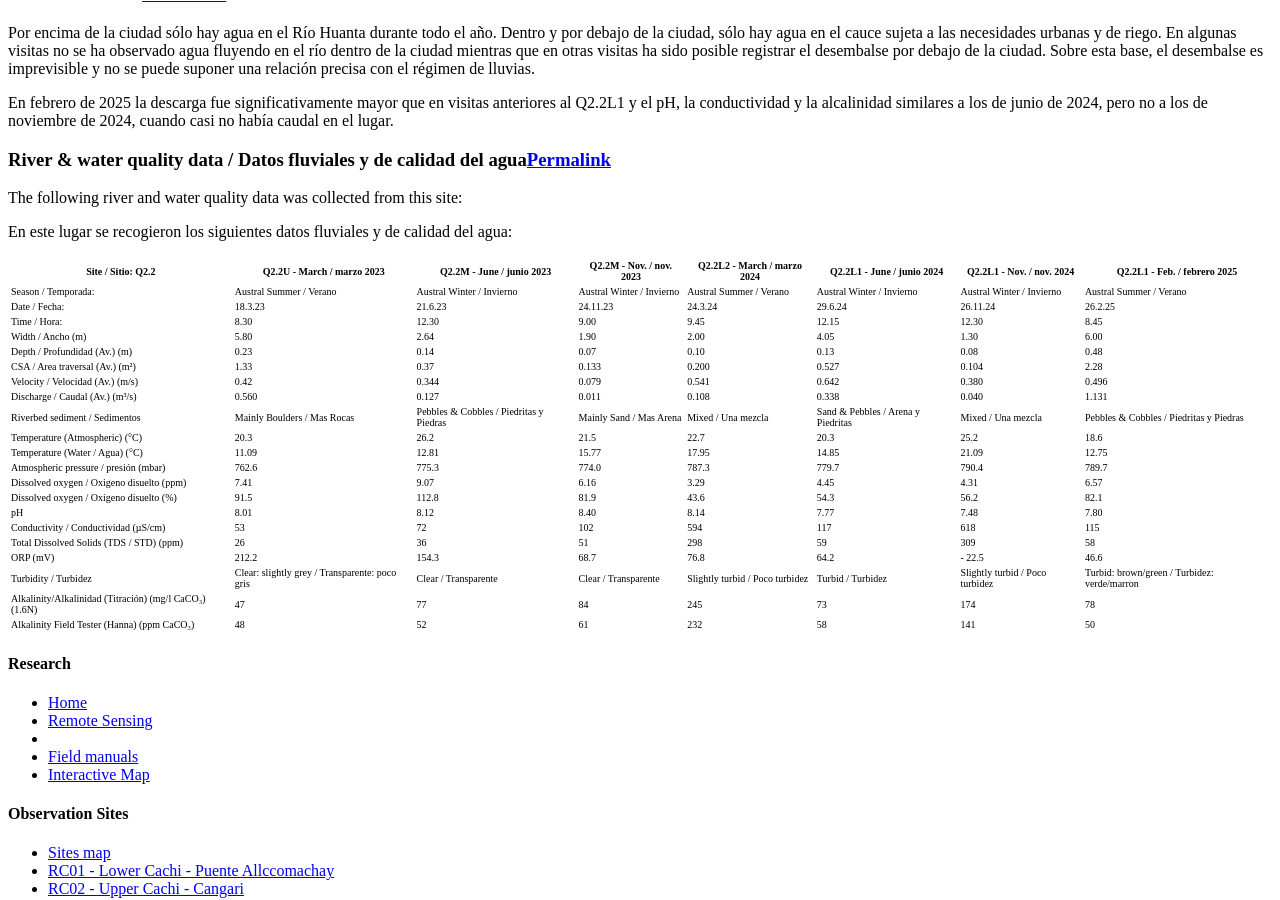
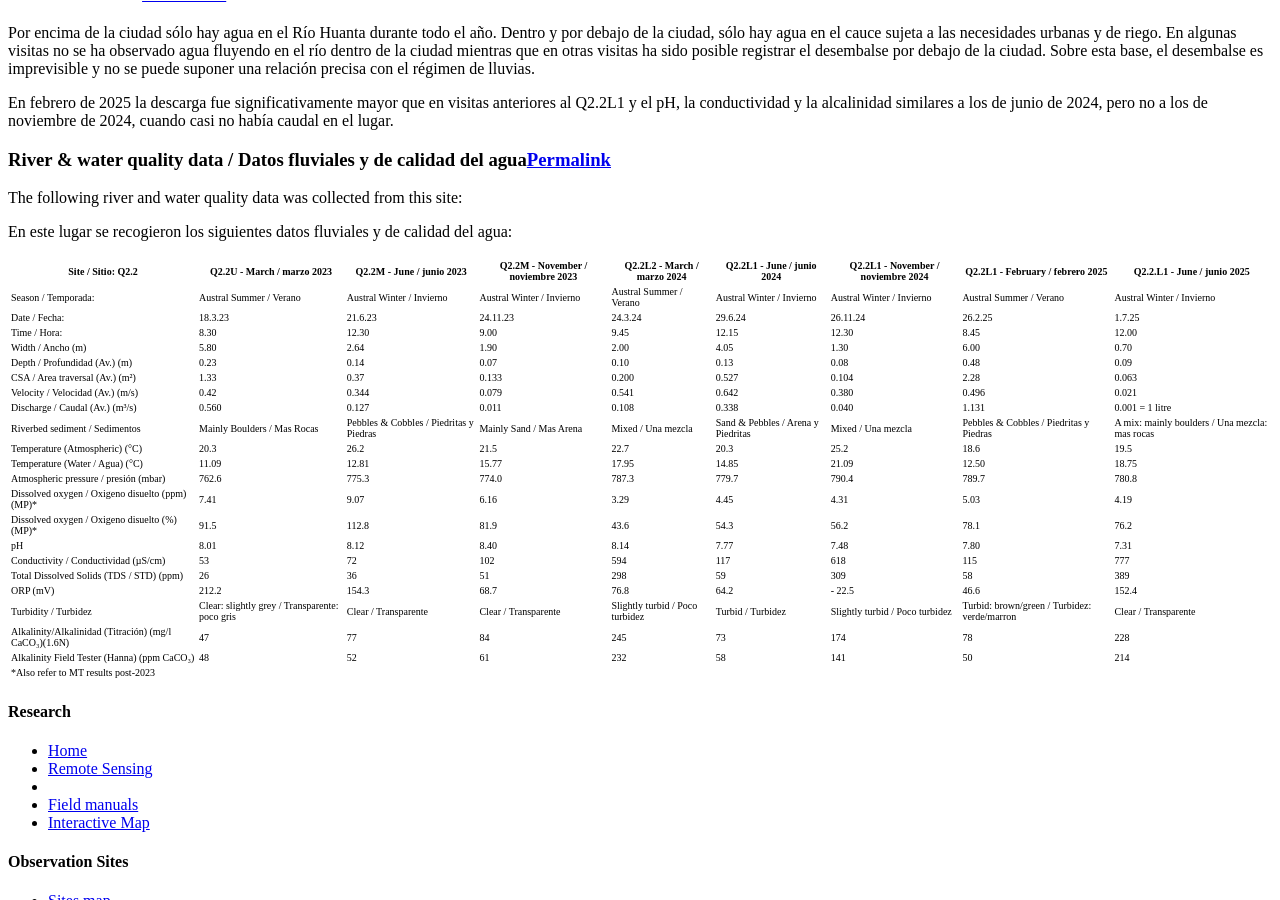
Before and after one commit to HVLepage/cavep-unah, a Jekyll site: the page built from _docs/site-network/Q2_2.md, in a window 1280 px wide and 900 px high, scrolled down 8541 px. Built offline with Jekyll 4.4.1, drawn with Linux system fonts in a browser that asks for light colours; comment, search, counter and statistics services are not loaded.

Commit message:
Update Q2_2.md

```diff
--- a/_docs/site-network/Q2_2.md
+++ b/_docs/site-network/Q2_2.md
@@ -164,26 +164,27 @@ The following river and water quality data was collected from this site:
 
 En este lugar se recogieron los siguientes datos fluviales y de calidad del agua:
 
-|     Site / Sitio: Q2.2                                         |     Q2.2U - March / marzo 2023                          |     Q2.2M - June / junio 2023                  |     Q2.2M - Nov. / nov. 2023    |      Q2.2L2 - March / marzo 2024       |     Q2.2L1 - June / junio 2024            |     Q2.2L1 - Nov. / nov. 2024    |     Q2.2L1 - Feb. / febrero 2025                |
-|----------------------------------------------------------------|---------------------------------------------------------|------------------------------------------------|------------------------------------------|----------------------------------------|-------------------------------------------|-------------------------------------------|-----------------------------------------------------|
-|     Season / Temporada:                                        |     Austral Summer / Verano                             |     Austral Winter / Invierno                  |     Austral Winter / Invierno            |     Austral Summer / Verano            |     Austral Winter / Invierno             |     Austral Winter / Invierno             |     Austral Summer / Verano                         |
-|     Date / Fecha:                                              |     18.3.23                                             |     21.6.23                                    |     24.11.23                             |     24.3.24                            |     29.6.24                               |     26.11.24                              |     26.2.25                                         |
-|     Time / Hora:                                               |     8.30                                                |     12.30                                      |     9.00                                 |     9.45                               |     12.15                                 |     12.30                                 |     8.45                                            |
-|     Width / Ancho (m)                                          |     5.80                                                |     2.64                                       |     1.90                                 |     2.00                               |     4.05                                  |     1.30                                  |     6.00                                            |
-|     Depth / Profundidad (Av.) (m)                              |     0.23                                                |     0.14                                       |     0.07                                 |     0.10                               |     0.13                                  |     0.08                                  |     0.48                                            |
-|     CSA / Area traversal (Av.) (m²)                            |     1.33                                                |     0.37                                       |     0.133                                |     0.200                              |     0.527                                 |     0.104                                 |     2.28                                            |
-|     Velocity / Velocidad    (Av.) (m/s)                        |     0.42                                                |     0.344                                      |     0.079                                |     0.541                              |     0.642                                 |     0.380                                 |     0.496                                           |
-|     Discharge / Caudal (Av.) (m³/s)                            |     0.560                                               |     0.127                                      |     0.011                                |     0.108                              |     0.338                                 |     0.040                                 |     1.131                                           |
-|     Riverbed sediment / Sedimentos                             |     Mainly Boulders / Mas  Rocas                        |     Pebbles & Cobbles / Piedritas y Piedras    |     Mainly Sand / Mas Arena              |     Mixed / Una mezcla                 |     Sand & Pebbles / Arena y Piedritas    |     Mixed / Una mezcla                    |     Pebbles & Cobbles / Piedritas y Piedras         |
-|     Temperature (Atmospheric) (°C)                             |     20.3                                                |     26.2                                       |     21.5                                 |     22.7                               |     20.3                                  |     25.2                                  |     18.6                                            |
-|     Temperature (Water / Agua) (°C)                            |     11.09                                               |     12.81                                      |     15.77                                |     17.95                              |     14.85                                 |     21.09                                 |     12.75                                           |
-|     Atmospheric pressure / presión (mbar)                      |     762.6                                               |     775.3                                      |     774.0                                |     787.3                              |     779.7                                 |     790.4                                 |     789.7                                           |
-|     Dissolved oxygen /   Oxigeno disuelto (ppm)                |     7.41                                                |     9.07                                       |     6.16                                 |     3.29                               |     4.45                                  |     4.31                                  |     6.57                                            |
-|     Dissolved oxygen / Oxigeno disuelto (%)                    |     91.5                                                |     112.8                                      |     81.9                                 |     43.6                               |     54.3                                  |     56.2                                  |     82.1                                            |
-|     pH                                                         |     8.01                                                |     8.12                                       |     8.40                                 |     8.14                               |     7.77                                  |     7.48                                  |     7.80                                            |
-|     Conductivity / Conductividad (µS/cm)                       |     53                                                  |     72                                         |     102                                  |     594                                |     117                                   |     618                                   |     115                                             |
-|     Total Dissolved Solids (TDS / STD)  (ppm)                  |     26                                                  |     36                                         |     51                                   |     298                                |     59                                    |     309                                   |     58                                              |
-|     ORP (mV)                                                   |     212.2                                               |     154.3                                      |     68.7                                 |     76.8                               |     64.2                                  |     - 22.5                                |     46.6                                            |
-|     Turbidity / Turbidez                                       |     Clear: slightly grey / Transparente:   poco gris    |     Clear / Transparente                       |     Clear / Transparente                 |     Slightly turbid / Poco turbidez    |     Turbid / Turbidez                     |     Slightly turbid / Poco turbidez       |     Turbid: brown/green / Turbidez: verde/marron    |
-|     Alkalinity/Alkalinidad   (Titración) (mg/l CaCO₃)(1.6N)    |     47                                                  |     77                                         |     84                                   |     245                                |     73                                    |     174                                   |     78                                              |
-|     Alkalinity Field Tester (Hanna) (ppm CaCO₃)                |     48                                                  |     52                                         |     61                                   |     232                                |     58                                    |     141                                   |     50                                              |
+|     Site / Sitio: Q2.2                                       |     Q2.2U   - March / marzo 2023                        |     Q2.2M   - June / junio 2023                |     Q2.2M   - November / noviembre 2023    |      Q2.2L2 - March / marzo 2024         |     Q2.2L1   - June / junio 2024          |     Q2.2L1   - November / noviembre 2024    |     Q2.2L1   - February / febrero 2025                |     Q2.2.L1   - June / junio 2025                     |
+|--------------------------------------------------------------|---------------------------------------------------------|------------------------------------------------|--------------------------------------------|------------------------------------------|-------------------------------------------|---------------------------------------------|-------------------------------------------------------|-------------------------------------------------------|
+|     Season   / Temporada:                                    |     Austral   Summer / Verano                           |     Austral   Winter / Invierno                |     Austral   Winter / Invierno            |     Austral   Summer / Verano            |     Austral   Winter / Invierno           |     Austral   Winter / Invierno             |     Austral   Summer / Verano                         |     Austral   Winter / Invierno                       |
+|     Date   / Fecha:                                          |     18.3.23                                             |     21.6.23                                    |     24.11.23                               |     24.3.24                              |     29.6.24                               |     26.11.24                                |     26.2.25                                           |     1.7.25                                            |
+|     Time   / Hora:                                           |     8.30                                                |     12.30                                      |     9.00                                   |     9.45                                 |     12.15                                 |     12.30                                   |     8.45                                              |     12.00                                             |
+|     Width / Ancho (m)                                        |     5.80                                                |     2.64                                       |     1.90                                   |     2.00                                 |     4.05                                  |     1.30                                    |     6.00                                              |     0.70                                              |
+|     Depth / Profundidad (Av.) (m)                            |     0.23                                                |     0.14                                       |     0.07                                   |     0.10                                 |     0.13                                  |     0.08                                    |     0.48                                              |     0.09                                              |
+|     CSA / Area traversal (Av.) (m²)                          |     1.33                                                |     0.37                                       |     0.133                                  |     0.200                                |     0.527                                 |     0.104                                   |     2.28                                              |     0.063                                             |
+|     Velocity / Velocidad  (Av.) (m/s)                        |     0.42                                                |     0.344                                      |     0.079                                  |     0.541                                |     0.642                                 |     0.380                                   |     0.496                                             |     0.021                                             |
+|     Discharge / Caudal (Av.) (m³/s)                          |     0.560                                               |     0.127                                      |     0.011                                  |     0.108                                |     0.338                                 |     0.040                                   |     1.131                                             |     0.001   = 1 litre                                 |
+|     Riverbed sediment / Sedimentos                           |     Mainly Boulders / Mas    Rocas                      |     Pebbles & Cobbles / Piedritas y Piedras    |     Mainly Sand / Mas Arena                |     Mixed / Una mezcla                   |     Sand & Pebbles / Arena y Piedritas    |     Mixed / Una mezcla                      |     Pebbles & Cobbles / Piedritas y Piedras           |     A mix: mainly boulders / Una mezcla: mas rocas    |
+|     Temperature (Atmospheric) (°C)                           |     20.3                                                |     26.2                                       |     21.5                                   |     22.7                                 |     20.3                                  |     25.2                                    |     18.6                                              |     19.5                                              |
+|     Temperature (Water / Agua) (°C)                          |     11.09                                               |     12.81                                      |     15.77                                  |     17.95                                |     14.85                                 |     21.09                                   |     12.50                                             |     18.75                                             |
+|     Atmospheric pressure / presión   (mbar)                  |     762.6                                               |     775.3                                      |     774.0                                  |     787.3                                |     779.7                                 |     790.4                                   |     789.7                                             |     780.8                                             |
+|     Dissolved oxygen / Oxigeno disuelto (ppm) (MP)*          |     7.41                                                |     9.07                                       |     6.16                                   |     3.29                                 |     4.45                                  |     4.31                                    |     5.03                                              |     4.19                                              |
+|     Dissolved oxygen / Oxigeno disuelto (%) (MP)*            |     91.5                                                |     112.8                                      |     81.9                                   |     43.6                                 |     54.3                                  |     56.2                                    |     78.1                                              |     76.2                                              |
+|     pH                                                       |     8.01                                                |     8.12                                       |     8.40                                   |     8.14                                 |     7.77                                  |     7.48                                    |     7.80                                              |     7.31                                              |
+|     Conductivity / Conductividad (µS/cm)                     |     53                                                  |     72                                         |     102                                    |     594                                  |     117                                   |     618                                     |     115                                               |     777                                               |
+|     Total Dissolved Solids (TDS /   STD)  (ppm)              |     26                                                  |     36                                         |     51                                     |     298                                  |     59                                    |     309                                     |     58                                                |     389                                               |
+|     ORP (mV)                                                 |     212.2                                               |     154.3                                      |     68.7                                   |     76.8                                 |     64.2                                  |     -   22.5                                |     46.6                                              |     152.4                                             |
+|     Turbidity / Turbidez                                     |     Clear:   slightly grey / Transparente: poco gris    |     Clear   / Transparente                     |     Clear   / Transparente                 |     Slightly   turbid / Poco turbidez    |     Turbid   / Turbidez                   |     Slightly   turbid / Poco turbidez       |     Turbid: brown/green / Turbidez:   verde/marron    |     Clear / Transparente                              |
+|     Alkalinity/Alkalinidad (Titración) (mg/l CaCO₃)(1.6N)    |     47                                                  |     77                                         |     84                                     |     245                                  |     73                                    |     174                                     |     78                                                |     228                                               |
+|     Alkalinity Field Tester (Hanna) (ppm   CaCO₃)            |     48                                                  |     52                                         |     61                                     |     232                                  |     58                                    |     141                                     |     50                                                |     214                                               |
+|     *Also refer to   MT results post-2023                    |                                                         |                                                |                                            |                                          |                                           |                                             |                                                       |                                                       |
```
